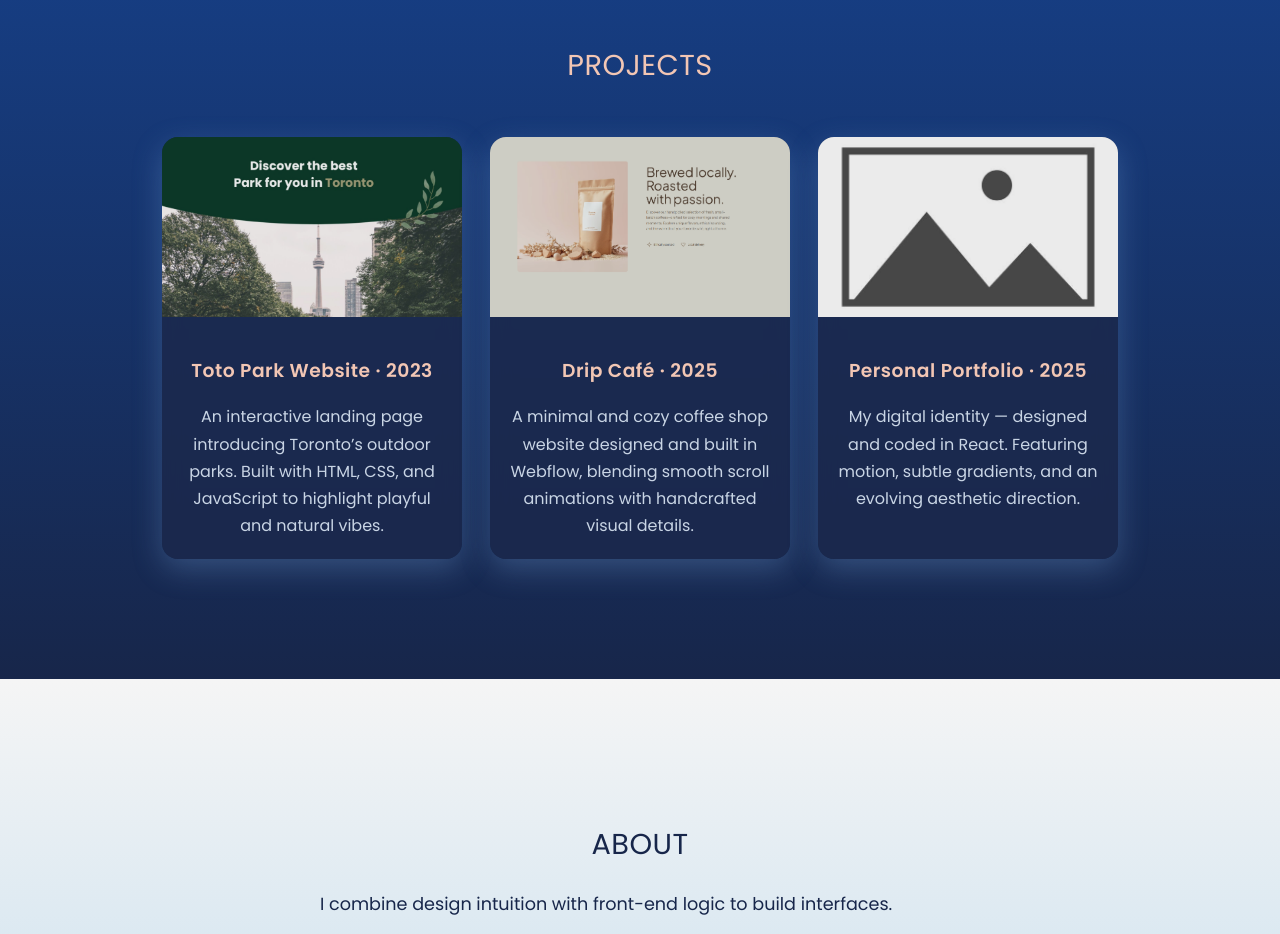
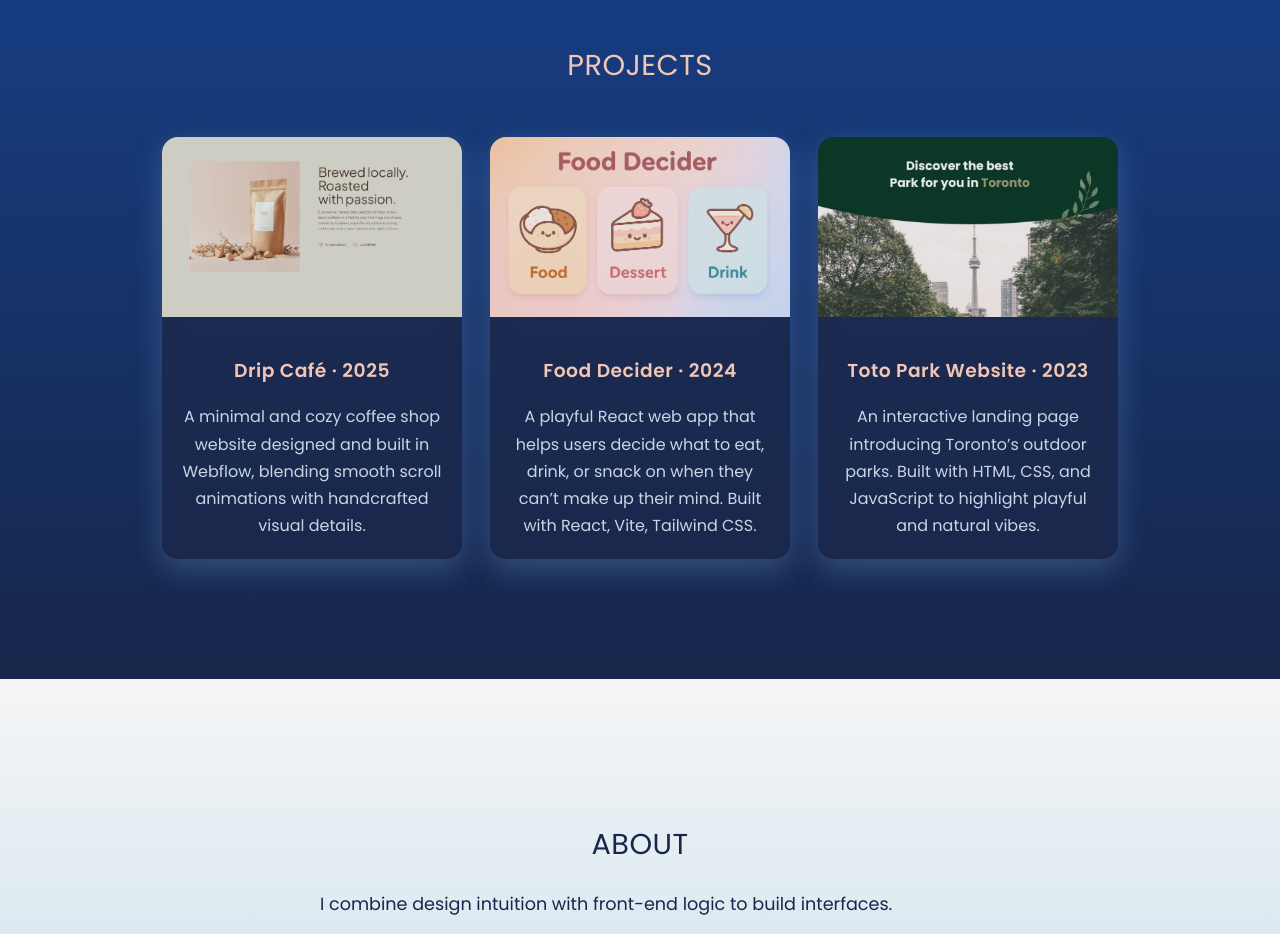
Before and after one commit to LiuyiLi2000/Portfolio2025Web, a React (Create React App) app: page / in a window 1280 px wide. Shown: the part 940-1874 px from the top of the page. Built offline with nearby package versions, Linux system fonts and the light colour scheme.

Commit message:
update portfolio and add Food Decider cover

```diff
--- a/src/components/Projects.js
+++ b/src/components/Projects.js
@@ -5,14 +5,6 @@ import proj2 from "../assets/project2.jpg";
 import proj3 from "../assets/project3.jpg";
 
 const projects = [
-  {
-    title: "Toto Park Website",
-    year: "2023",
-    description:
-      "An interactive landing page introducing Toronto’s outdoor parks. Built with HTML, CSS, and JavaScript to highlight playful and natural vibes.",
-    img: proj1,
-    link: "https://liuyili2000.github.io/TotoPark/GreenSpace/",
-  },
   {
     title: "Drip Café",
     year: "2025",
@@ -22,13 +14,23 @@ const projects = [
     link: "https://dripcafe-66ca1f.webflow.io/",
   },
   {
-    title: "Personal Portfolio",
-    year: "2025",
+  title: "Food Decider",
+  year: "2024",
+  description:
+    "A playful React web app that helps users decide what to eat, drink, or snack on when they can’t make up their mind. Built with React, Vite, Tailwind CSS.",
+  img: proj3,
+  link: "https://liuyili2000.github.io/Food-Decider/",
+},
+
+  {
+    title: "Toto Park Website",
+    year: "2023",
     description:
-      "My digital identity — designed and coded in React. Featuring motion, subtle gradients, and an evolving aesthetic direction.",
-    img: proj3,
-    link: "https://liuyili2000.github.io/Portfolio/",
+      "An interactive landing page introducing Toronto’s outdoor parks. Built with HTML, CSS, and JavaScript to highlight playful and natural vibes.",
+    img: proj1,
+    link: "https://liuyili2000.github.io/TotoPark/GreenSpace/",
   },
+
 ];
 
 const Projects = () => {
```
Also changed, not shown: src/assets/project3.jpg.
